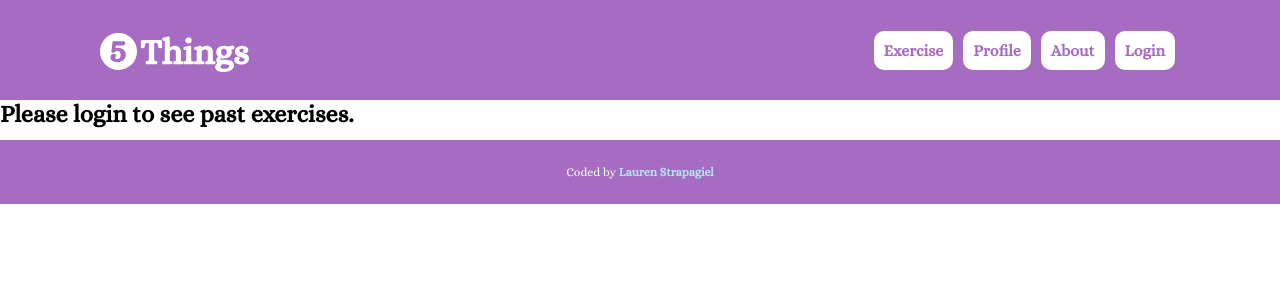
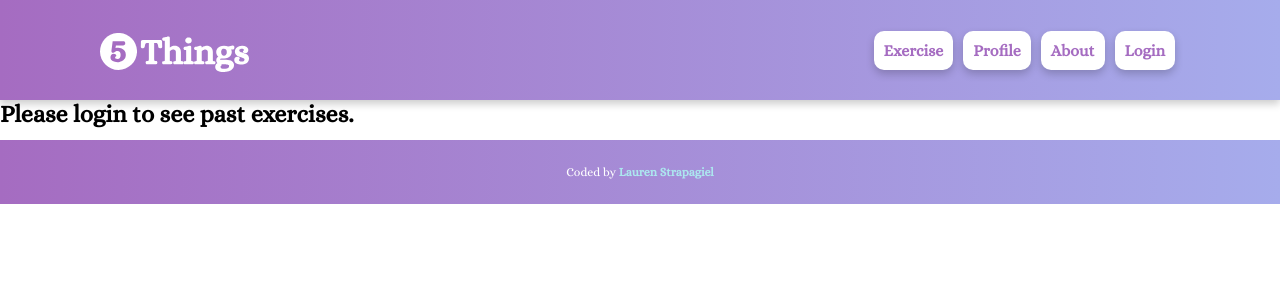
Before and after one commit to laurenstrapagiel/5things, a React (Create React App) app: page /profile in a window 1280 px wide. Shown: the top 300 px of the page. Built offline with nearby package versions, Linux system fonts and the light colour scheme.

Commit message:
adds gradients and box shadows

```diff
--- a/src/components/badges/badges.scss
+++ b/src/components/badges/badges.scss
@@ -11,10 +11,12 @@
   flex-wrap: wrap;
   border-radius: 10px;
   width: 100%;
+  box-shadow: 0 4px 8px 0 rgba(0, 0, 0, 0.2);
 
   &__badge {
     height: 100px;
     margin: 12px;
+
   }
 
   &__header {
--- a/src/components/footer/footer.scss
+++ b/src/components/footer/footer.scss
@@ -4,7 +4,7 @@
 @use "../../styles/partials/global" as *;
 
 .footer {
-  background-color: $primary-dark;
+  background-image: linear-gradient(to right, $primary-dark , $primary-medium);
   padding: 20px;
   display: flex;
   justify-content: space-between;
--- a/src/components/header/header.scss
+++ b/src/components/header/header.scss
@@ -4,12 +4,13 @@
 @use "../../styles/partials/global" as *;
 
 .header {
-  background-color: $primary-dark;
+  background-image: linear-gradient(to right, $primary-dark, $primary-medium);
   padding: 20px;
   display: flex;
   justify-content: space-between;
   align-items: center;
   flex-direction: column;
+  box-shadow: 0 4px 8px 0 rgba(0, 0, 0, 0.2);
 
   @include tablet {
     flex-direction: row;
@@ -41,12 +42,12 @@
 
   &__nav-item {
     background-color: $white;
-    color: $black;
     padding: 10px;
     margin: 0 5px;
     border-radius: 10px;
     border: none;
     transition: 100ms ease-in-out;
+    box-shadow: 0 4px 8px 0 rgba(0, 0, 0, 0.2);
 
     &:hover {
       background-color: $primary;
--- a/src/pages/about/about.scss
+++ b/src/pages/about/about.scss
@@ -6,6 +6,7 @@
 .about {
   padding: 20px;
   min-height: 100vh;
+
 
   @include tablet {
     padding: 40px 40px;
--- a/src/pages/exercise/exercise.scss
+++ b/src/pages/exercise/exercise.scss
@@ -23,6 +23,8 @@
   border: 3px solid $primary-medium;
   border-radius: 10px;
   padding: 12px;
+       box-shadow: 0 4px 8px 0 rgba(0, 0, 0, 0.2);
+
 
   @include tablet {
     width: 80%;
--- a/src/pages/profile/profile.scss
+++ b/src/pages/profile/profile.scss
@@ -34,6 +34,7 @@
     padding: 12px;
     border-radius: 10px;
     width: 100%;
+     box-shadow: 0 4px 8px 0 rgba(0, 0, 0, 0.2);
 
     @include tablet {
       width: 45%;
```
